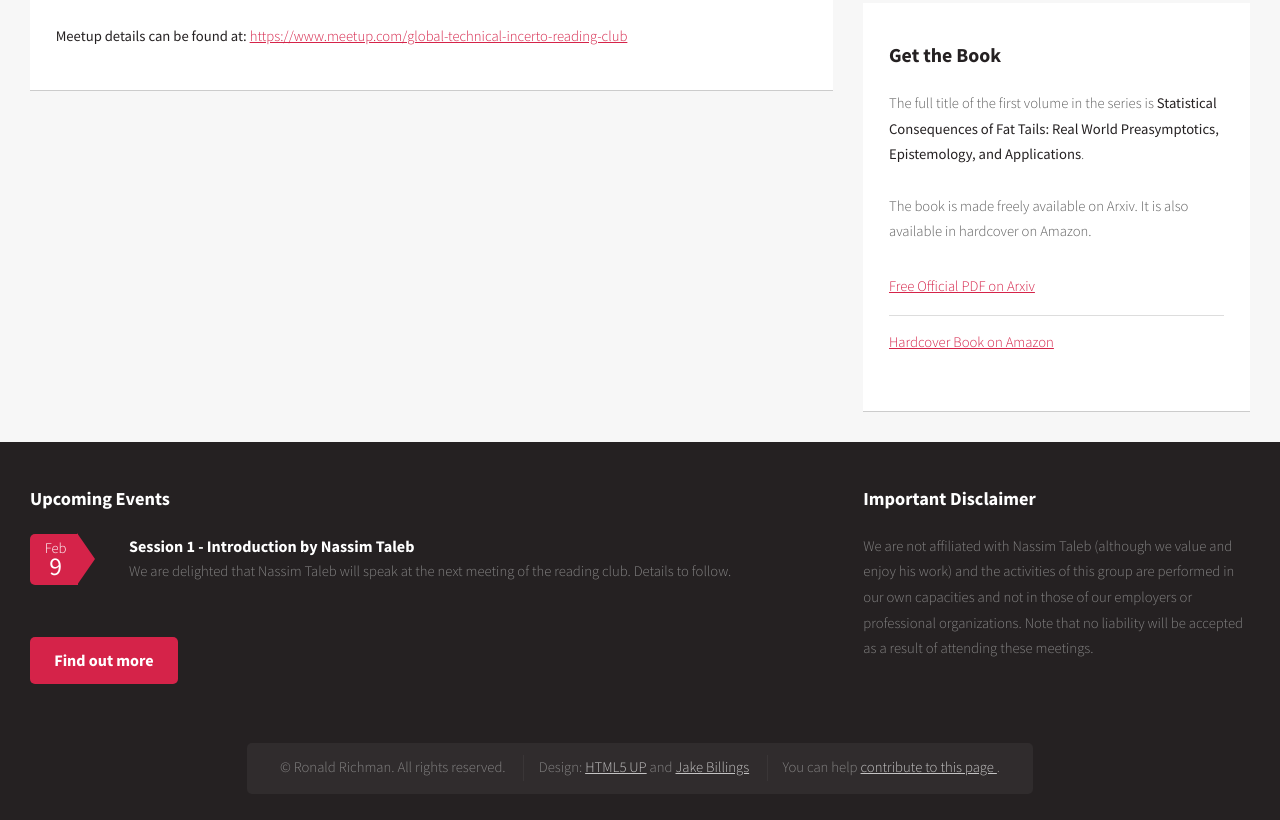
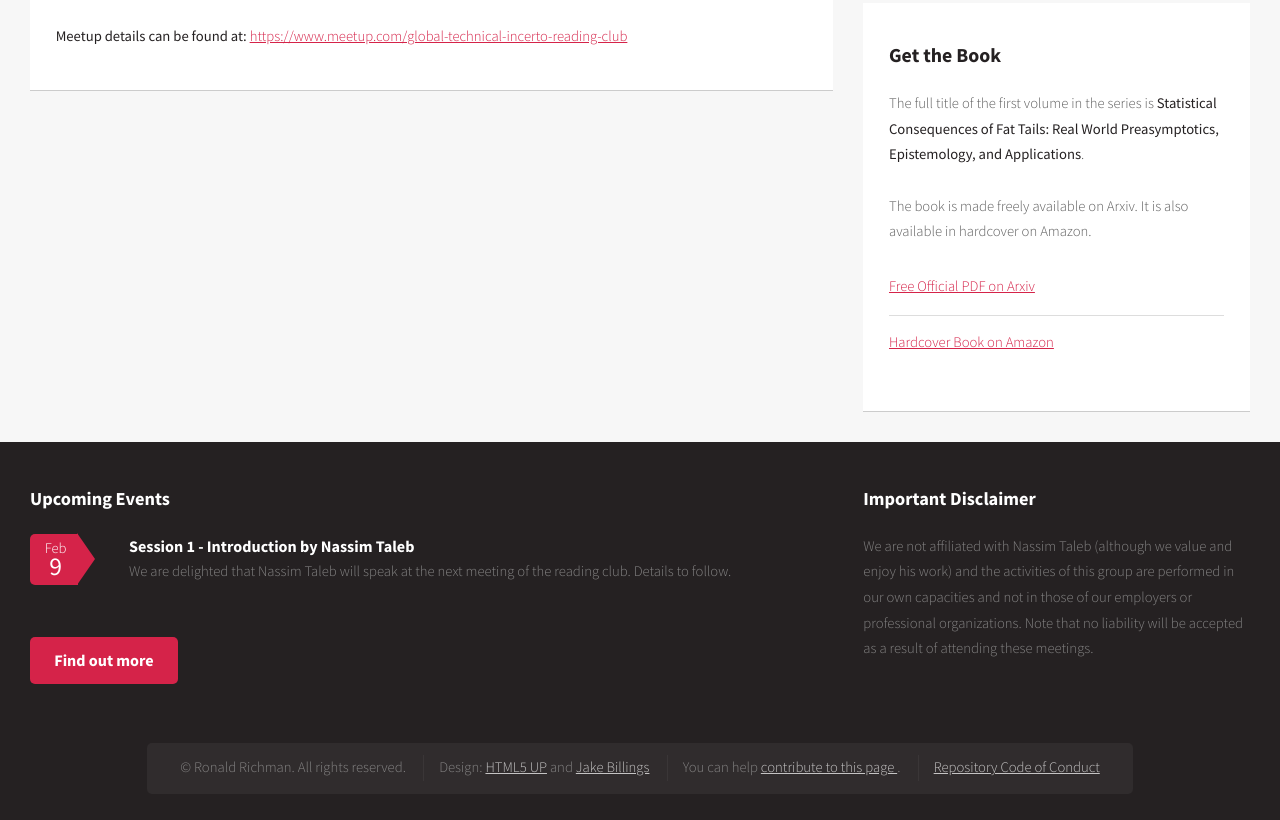
Before and after one commit to Technical-Incerto-Reading-Club/technical-incerto-reading-club, a plain HTML site: page index.html in a window 1280 px wide. Shown: the part 719-1539 px from the top of the page. Drawn offline with Linux system fonts and the light colour scheme; files whose address does not match are found by name.

Commit message:
Tweak: link to code of conduct in footer

```diff
--- a/index.html
+++ b/index.html
@@ -176,6 +176,9 @@
                                     contribute to this page
                                 </a>.
                             </li>
+                            <li>
+                                <a href="https://github.com/Technical-Incerto-Reading-Club/technical-incerto-reading-club/blob/main/code_of_conduct.md">Repository Code of Conduct</a>
+                            </li>
                         </ul>
                     </div>
 
```
